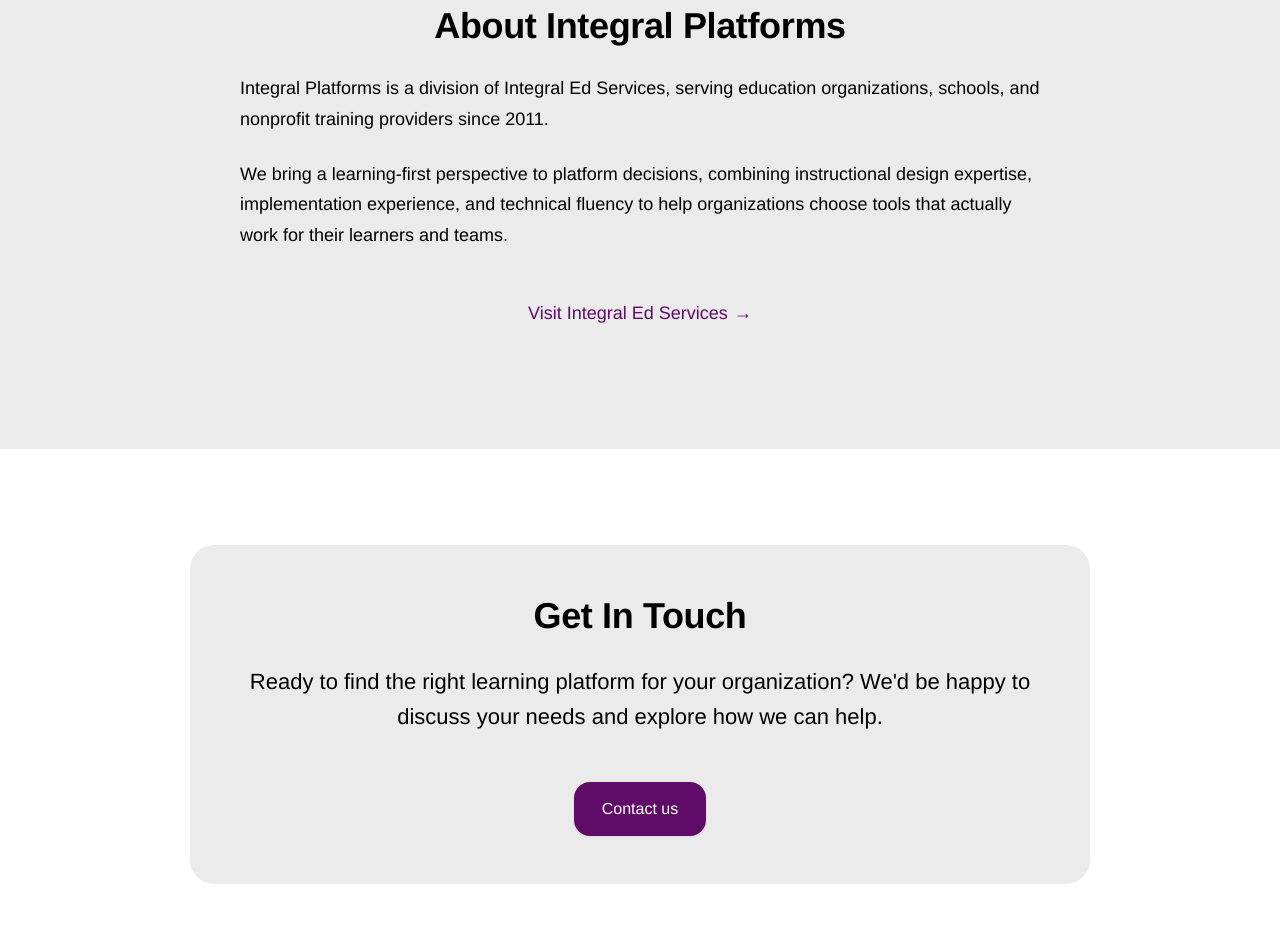
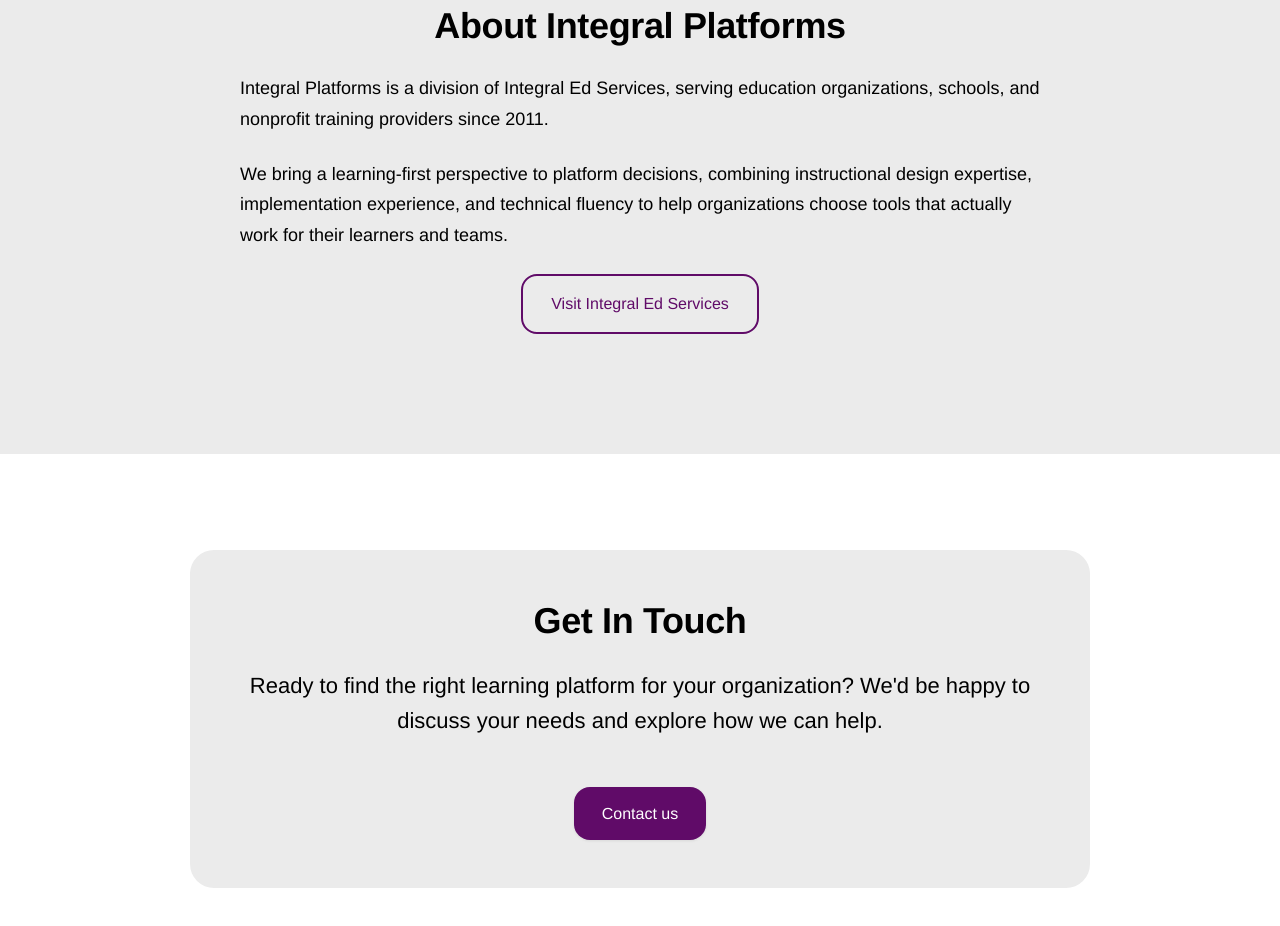
Before and after one commit to IntegralEd/integralplatforms, a website: page src/index.html in a window 1280 px wide. Shown: the part 5017-5943 px from the top of the page. Drawn offline with Linux system fonts and the light colour scheme.

Commit message:
About section: Visit Integral Ed Services as outline button

```diff
--- a/src/index.html
+++ b/src/index.html
@@ -306,8 +306,7 @@
           their learners and teams.
         </p>
         <p style="text-align: center;">
-          <a href="https://www.integral-ed.com/" class="external-link" target="_blank" rel="noopener noreferrer">Visit
-            Integral Ed Services</a>
+          <a href="https://www.integral-ed.com/" class="btn btn-secondary" target="_blank" rel="noopener noreferrer">Visit Integral Ed Services</a>
         </p>
       </div>
     </div>
```
